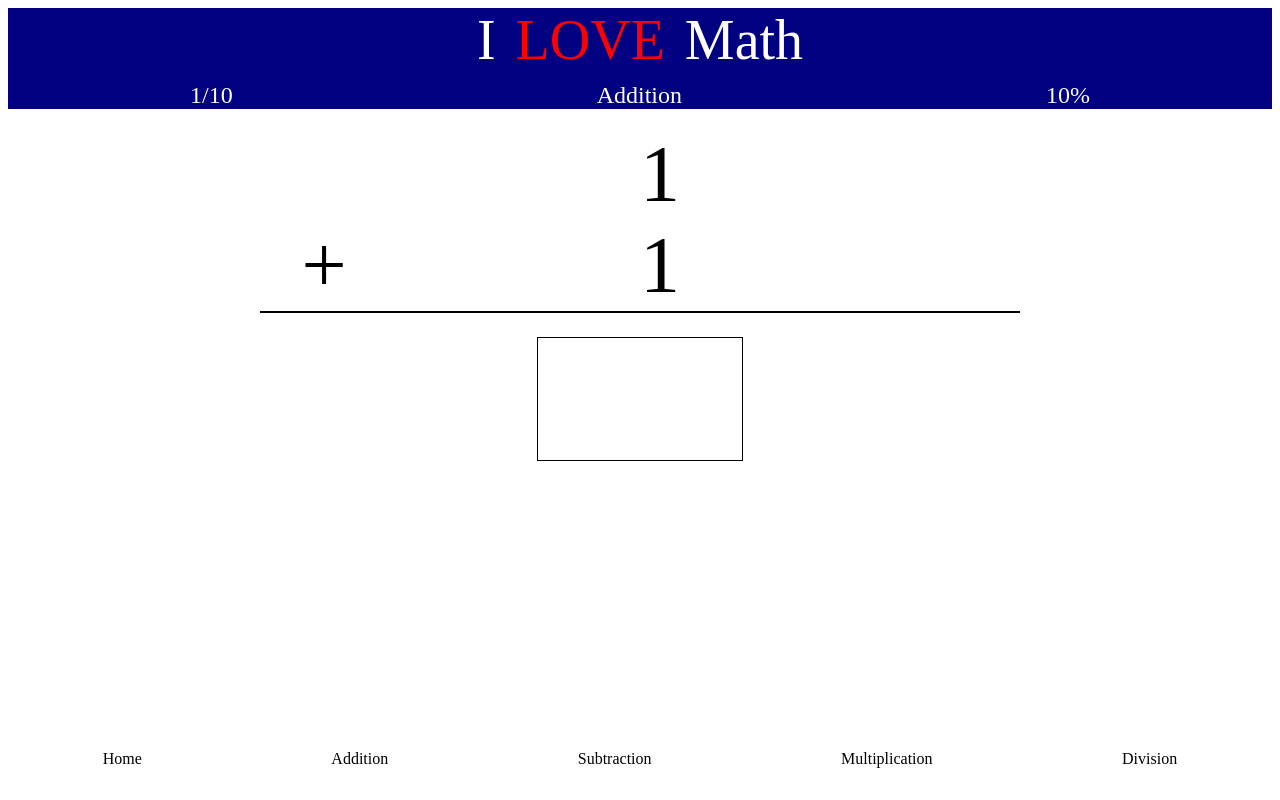
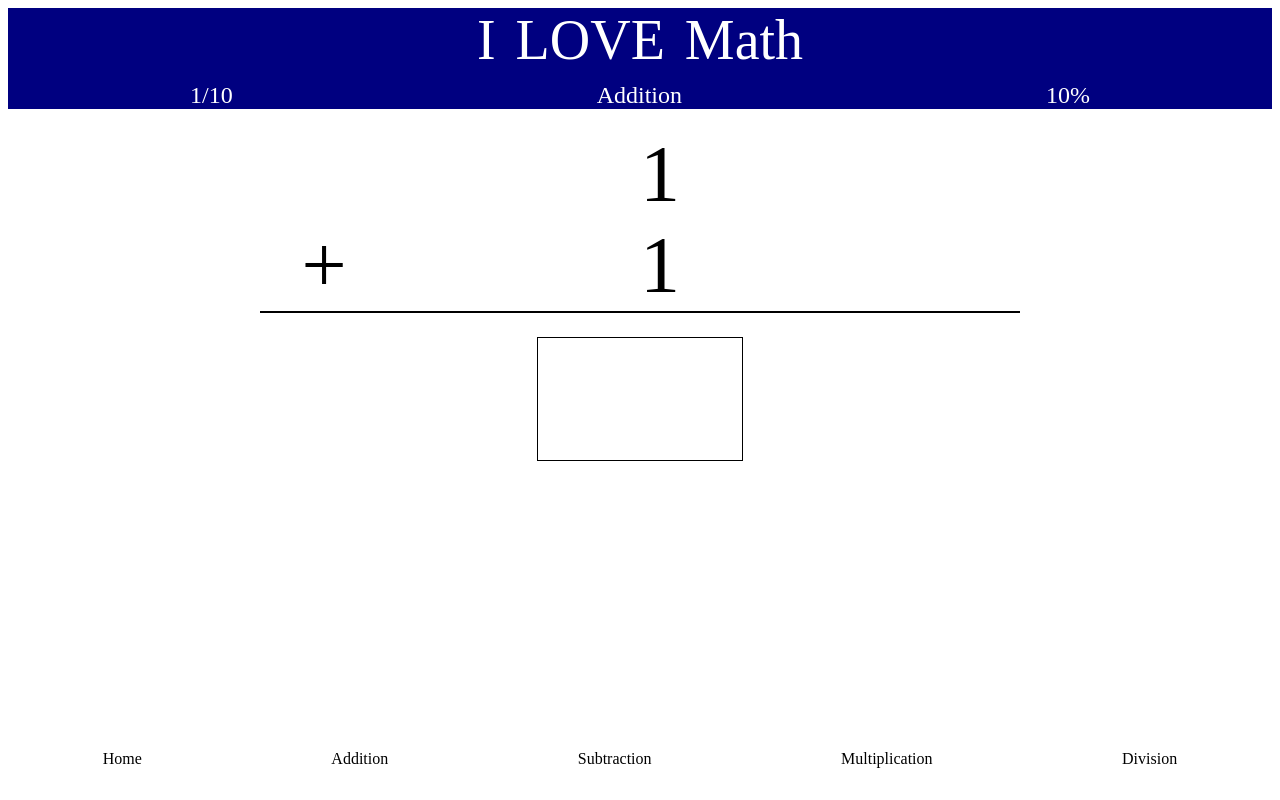
Before and after one commit to jcsmileyjr/ilovemathAngular, an Angular app: page / in a window 1280 px wide. Built offline with nearby package versions, Linux system fonts and the light colour scheme.

Commit message:
Create App's Title Component

```diff
--- /dev/null
+++ b/src/app/app-title/app-title.component.css
@@ -0,0 +1,15 @@
+.appTitle {
+  //flex: 1;
+  display: flex;
+  flex-direction: row;
+  align-items: center;
+  justify-content: center;
+  background-color: navy;
+  color: white;
+  font-size: 7vh;
+}
+
+.appTitle > div {
+  margin-left: 10px;
+  margin-right: 10px;
+}
--- /dev/null
+++ b/src/app/app-title/app-title.component.html
@@ -0,0 +1,5 @@
+<section class="appTitle">
+  <div>I</div>
+  <div class="appCenterTitle">LOVE</div>
+  <div>Math</div>
+</section>
--- /dev/null
+++ b/src/app/app-title/app-title.component.ts
@@ -0,0 +1,15 @@
+import { Component, OnInit } from '@angular/core';
+
+@Component({
+  selector: 'App-Title',
+  templateUrl: './app-title.component.html',
+  styleUrls: ['./app-title.component.css']
+})
+export class AppTitleComponent implements OnInit {
+
+  constructor() { }
+
+  ngOnInit() {
+  }
+
+}
--- a/src/app/app.component.css
+++ b/src/app/app.component.css
@@ -2,21 +2,6 @@
   display: flex;
   flex-direction: column;
     height: 95vh;
-}
-.appTitle {
-  //flex: 1;
-  display: flex;
-  flex-direction: row;
-  align-items: center;
-  justify-content: center;
-  background-color: navy;
-  color: white;
-  font-size: 7vh;
-}
-
-.appTitle > div {
-  margin-left: 10px;
-  margin-right: 10px;
 }
 
 .appCenterTitle {
--- a/src/app/app.component.html
+++ b/src/app/app.component.html
@@ -1,10 +1,7 @@
 <!--The content below is only a placeholder and can be replaced.-->
 <section class="main">
-<section class="appTitle">
-  <div>I</div>
-  <div class="appCenterTitle">LOVE</div>
-  <div>Math</div>
-</section>
+
+  <App-Title></App-Title>
 
 <section class="headerSection">
   <div>1/10</div>
--- a/src/app/app.module.ts
+++ b/src/app/app.module.ts
@@ -3,10 +3,12 @@ import { NgModule } from '@angular/core';
 
 import { AppRoutingModule } from './app-routing.module';
 import { AppComponent } from './app.component';
+import { AppTitleComponent } from './app-title/app-title.component';
 
 @NgModule({
   declarations: [
-    AppComponent
+    AppComponent,
+    AppTitleComponent
   ],
   imports: [
     BrowserModule,
```
Also changed, not shown: 1 other file (tests, documents, lock files or other folders).
